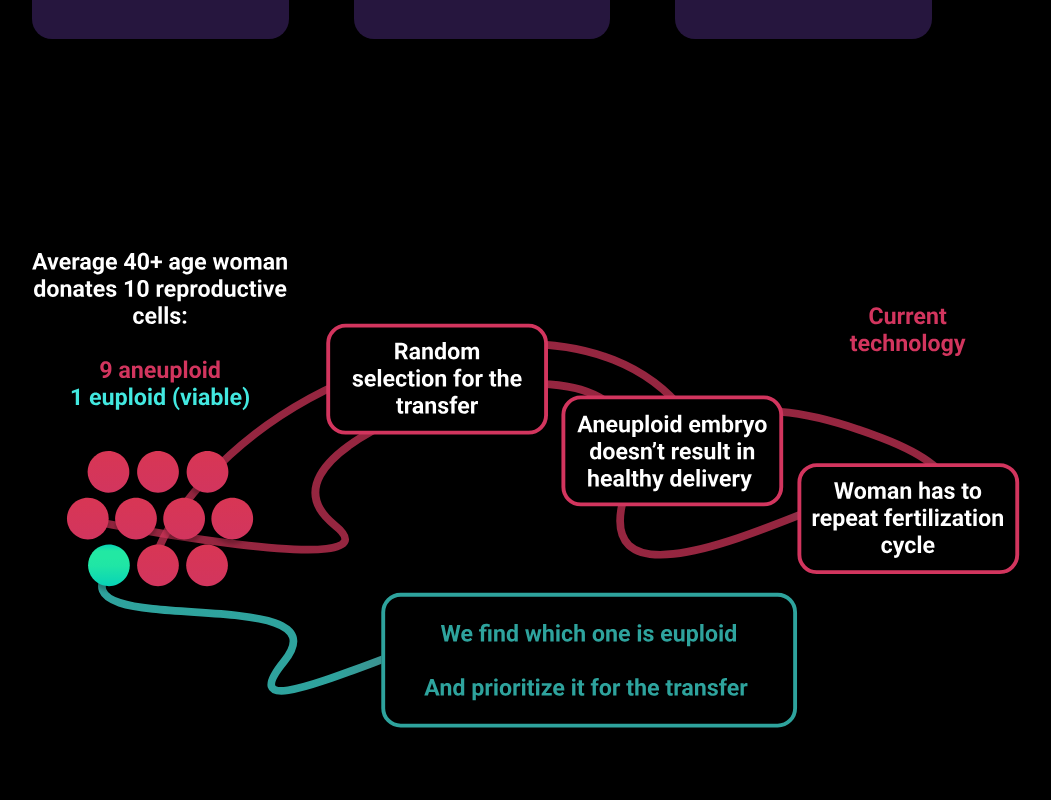
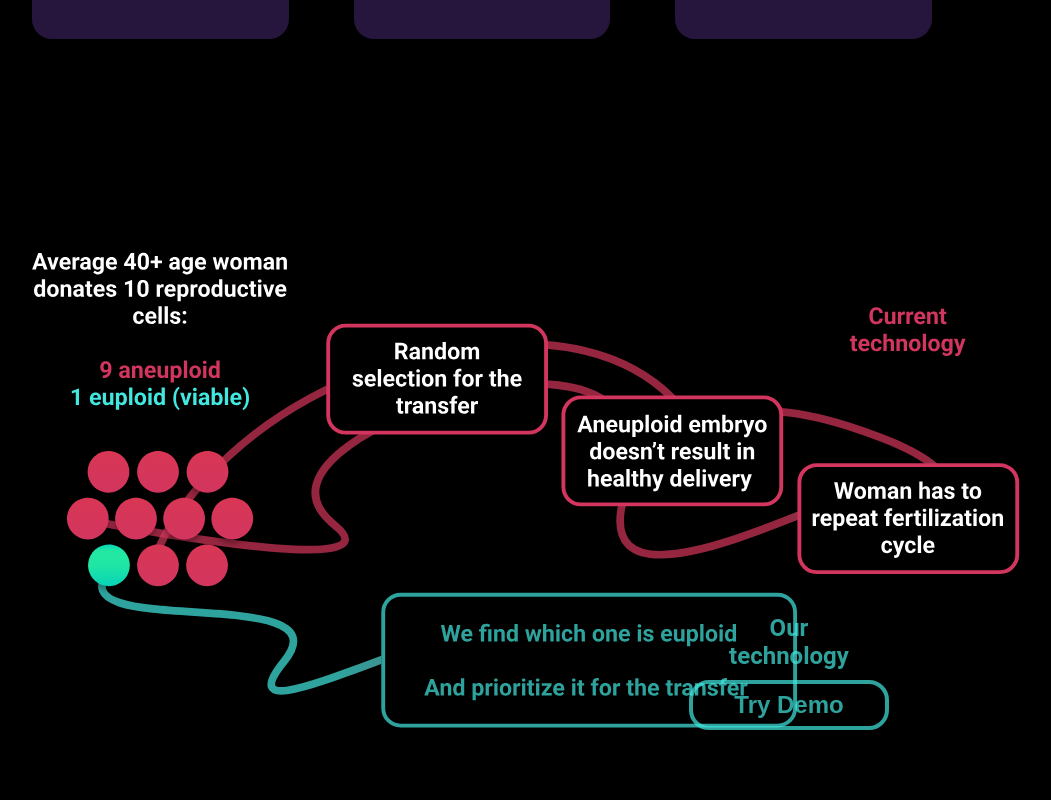
Before and after one commit to spindleFront/spindle-frontend-react, a React (Create React App) app: page / in a window 1280 px wide. Shown: the part 1460-2260 px from the top of the page, without its empty margins (158-1209 px from the left). Built offline with nearby package versions, Linux system fonts and the light colour scheme.

Commit message:
try demo button added to markup

```diff
--- a/src/components/about/about.scss
+++ b/src/components/about/about.scss
@@ -82,6 +82,26 @@
   }
 }
 
+.our-technology {
+  position: relative;
+
+  &__markup-container {
+    position: absolute;
+    @include align-justify-center;
+    flex-direction: column;
+    top: 475px;
+    right: 183px;
+  }
+
+  &__text {
+    margin-bottom: 10px;
+    text-align: center;
+    color: $turquoiseWithOpacity;
+    font-size: 24px;
+    font-weight: bold;
+  }
+}
+
 .three-cards {
   margin: 100px 140px 100px;
 
@@ -120,8 +140,6 @@
         color: $pinkTextColor;
       }
     }
-
-
   }
 }
 
@@ -196,7 +214,7 @@
 .technology-schema {
   width: 1238px;
   height: 691px;
-  margin-bottom: 150px;
+  margin-bottom: 50px;
   background-image: url("../../common/assets/icons/technologySchema.svg");
   @include background-position;
 }
--- a/src/components/about/about.tsx
+++ b/src/components/about/about.tsx
@@ -78,6 +78,12 @@ export const About = () => {
 
 			<section className='our-technology'>
 				<div className='technology-schema'></div>
+				<div className='our-technology__markup-container'>
+					<div className='our-technology__text'>
+						Our <br /> technology
+					</div>
+					<TryDemoButton />
+				</div>
 			</section>
 
 			<section className='hiw'>
```
